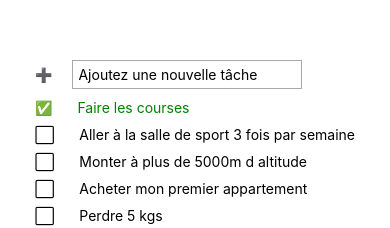
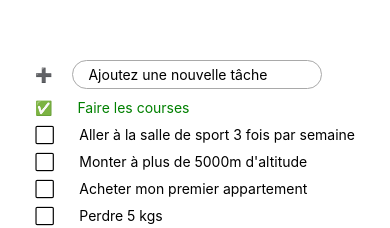
Before and after one commit to Yannis-I/TP-React-Native, a React Native app: screen / in a window 390 px wide. Shown: the part 213-441 px from the top of the page. Built offline with nearby package versions, Linux system fonts and the light colour scheme.

Commit message:
add Modal

```diff
--- a/components/task/Task.js
+++ b/components/task/Task.js
@@ -1,35 +1,21 @@
 import React, { useState } from "react";
-import { StyleSheet, View, Text, TextInput, Pressable } from "react-native";
+import { StyleSheet, View, Text, Pressable } from "react-native";
+import TaskModal from "./TaskModal";
 
 export default function Task({ task, onClick, index }) {
   const [isSelected, setSelected] = useState(false);
 
-  const handleClickIn = () => {
+  const handleClick = () => {
     setSelected(true);
-  };
-  const handleClickOut = () => {
-    setSelected(false);
-    console.log("là");
   };
 
   return (
     <View style={styles.container}>
+       <TaskModal isSelected={isSelected} setSelected={setSelected} task={task} ></TaskModal>
       <Text onPress={() => onClick(index)}>
         {task.state == "todo" ? "⬜" : "✅"}
       </Text>
-      {isSelected ? (
-        <Pressable onPressOut={handleClickOut}>
-          <TextInput
-            style={
-              task.state == "todo"
-                ? [styles.task, styles.todo]
-                : [styles.task, styles.done]
-            }
-            value={task.text}
-          ></TextInput>
-        </Pressable>
-      ) : (
-        <Pressable onPress={handleClickIn}>
+        <Pressable onPress={handleClick}>
           <Text
             style={
               task.state == "todo"
@@ -40,7 +26,6 @@ export default function Task({ task, onClick, index }) {
             {task.text}
           </Text>
         </Pressable>
-      )}
     </View>
   );
 }
--- a/components/task/TaskList.js
+++ b/components/task/TaskList.js
@@ -6,7 +6,7 @@ export default function TaskList() {
   const [taskList, setTaskList] = useState([
     { text: "Faire les courses", state: "done" },
     { text: "Aller à la salle de sport 3 fois par semaine", state: "todo" },
-    { text: "Monter à plus de 5000m d altitude", state: "todo" },
+    { text: "Monter à plus de 5000m d'altitude", state: "todo" },
     { text: "Acheter mon premier appartement", state: "todo" },
     { text: "Perdre 5 kgs", state: "todo" },
     { text: "Gagner en productivité", state: "todo" },
@@ -65,7 +65,11 @@ const styles = StyleSheet.create({
     borderStyle: "solid",
     borderWidth: 1,
     borderColor: "darkgrey",
+    borderRadius: 20,
     margin: 5,
-    padding: 5,
+    paddingTop: 5,
+    paddingBottom: 5,
+    paddingLeft: 15,
+    paddingRight: 15,
   },
 });
--- /dev/null
+++ b/components/task/TaskModal.js
@@ -0,0 +1,68 @@
+import React, { useState } from "react";
+import { StyleSheet, View, Text, Alert, Modal, Pressable } from "react-native";
+
+export default function TaskModal({ isSelected, setSelected, task }) {
+
+  return (
+       <Modal
+        animationType="slide"
+        transparent={true}
+        visible={isSelected}
+        onRequestClose={() => {
+          Alert.alert('Modal has been closed.');
+          setSelected(!isSelected);
+        }}>
+        <View style={styles.centeredView}>
+          <View style={styles.modalView}>
+            <Text style={styles.modalText}>{task.text}</Text>
+            <Pressable
+              style={[styles.button, styles.buttonClose]}
+              onPress={() => setSelected(!isSelected)}>
+              <Text style={styles.textStyle}>Fermer</Text>
+            </Pressable>
+          </View>
+        </View>
+      </Modal>
+  );
+}
+
+const styles = StyleSheet.create({
+  centeredView: {
+    flex: 1,
+    justifyContent: 'center',
+    alignItems: 'center',
+    marginTop: 22,
+  },
+  modalView: {
+    margin: 20,
+    backgroundColor: 'white',
+    borderRadius: 20,
+    padding: 35,
+    alignItems: 'center',
+    shadowColor: '#000',
+    shadowOffset: {
+      width: 0,
+      height: 2,
+    },
+    shadowOpacity: 0.25,
+    shadowRadius: 4,
+    elevation: 5,
+  },
+  button: {
+    borderRadius: 20,
+    padding: 10,
+    elevation: 2,
+  },
+  buttonClose: {
+    backgroundColor: '#2196F3',
+  },
+  textStyle: {
+    color: 'white',
+    fontWeight: 'bold',
+    textAlign: 'center',
+  },
+  modalText: {
+    marginBottom: 15,
+    textAlign: 'center',
+  },
+});
```
Also changed, not shown: 1 other file (tests, documents, lock files or other folders).
